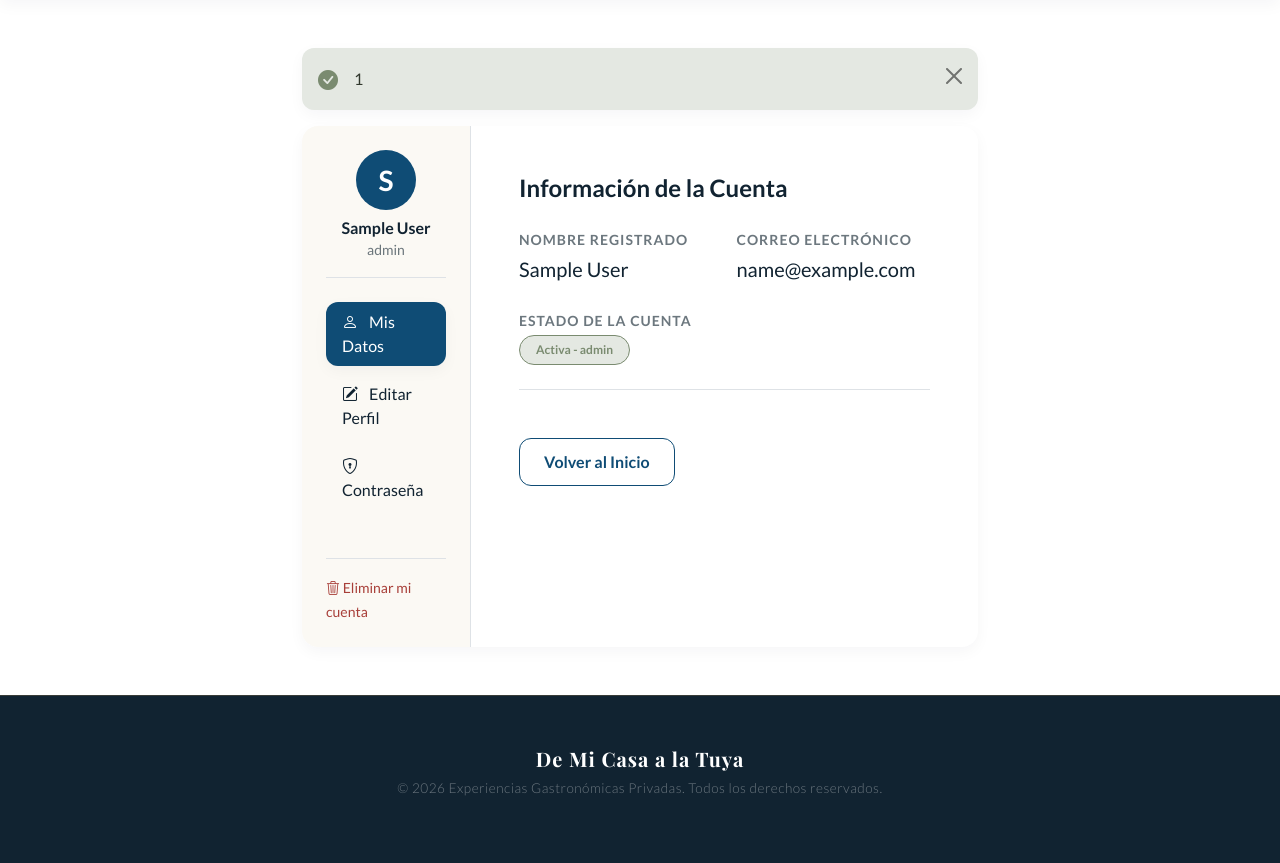
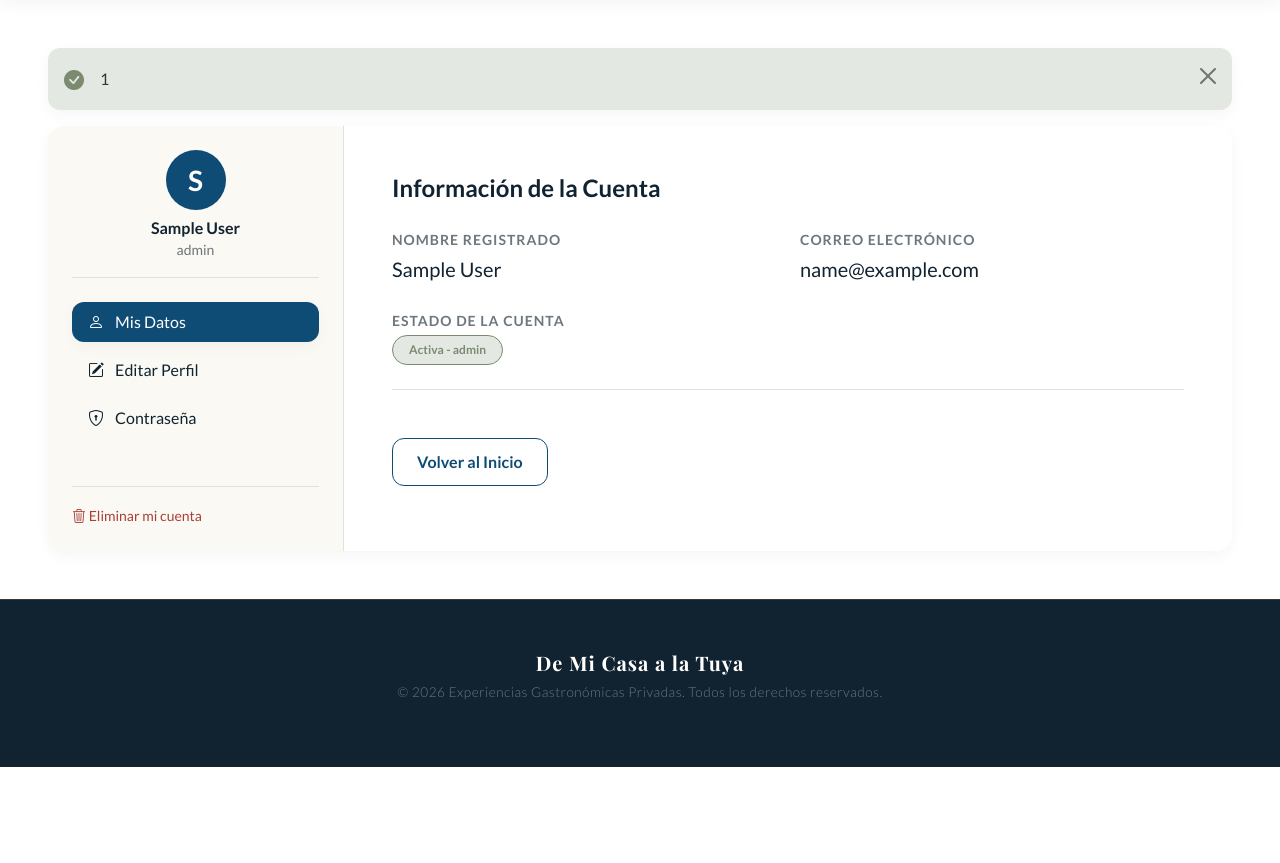
Before and after one commit to yoyi-88/Proyecto_Fin_De_Grado, a PHP site: page /Proyecto_Fin_De_Grado/account in a window 1280 px wide. Shown: the part 79-942 px from the top of the page. After the commit the page ends 846 px from the top, so only its background shows below. Run offline with PHP 8.4, Linux system fonts and the light colour scheme; the visitor is signed in with stand-in values (Sample User, id 1); style sheets or scripts are compiled from the project's sources; some libraries are stand-ins or nearby versions.

Commit message:
Fix visual account

```diff
--- a/views/account/edit/index.php
+++ b/views/account/edit/index.php
@@ -1,10 +1,10 @@
-<div class="container form-page py-5">
+<div class="container py-5">
     <?php require_once("template/partials/mensaje.partial.php") ?>
     <?php require_once("template/partials/error.partial.php") ?>
 
     <div class="card shadow-sm border-0 rounded-4 overflow-hidden">
         <div class="row g-0">
-            <div class="col-md-4 col-lg-3">
+            <div class="col-md-4 col-lg-3 bg-light border-end">
                 <?php require_once("views/account/partials/menu.partial.php") ?>
             </div>
 
--- a/views/account/main/index.php
+++ b/views/account/main/index.php
@@ -1,11 +1,11 @@
-<div class="container form-page py-5">
+<div class="container-fluid py-5 px-md-5">
     <?php require_once("template/partials/mensaje.partial.php") ?>
     <?php require_once("template/partials/error.partial.php") ?>
 
     <div class="card shadow-sm border-0 rounded-4 overflow-hidden">
         <div class="row g-0">
 
-            <div class="col-md-4 col-lg-3">
+            <div class="col-md-4 col-lg-3 bg-light border-end">
                 <?php require_once("views/account/partials/menu.partial.php") ?>
             </div>
 
--- a/views/account/partials/menu.partial.php
+++ b/views/account/partials/menu.partial.php
@@ -13,7 +13,7 @@
     $inicial = strtoupper(substr($nombreUsuario, 0, 1));
 ?>
 
-<div class="account-sidebar p-4 bg-light border-end h-100">
+<div class="p-4 h-200">
     <div class="text-center mb-4 pb-3 border-bottom">
         <div class="avatar-circle bg-primary text-white mx-auto mb-2 d-flex align-items-center justify-content-center fw-bold fs-3" style="width: 60px; height: 60px; border-radius: 50%;">
             <?= $inicial ?>
--- a/views/account/password/index.php
+++ b/views/account/password/index.php
@@ -1,11 +1,11 @@
-<div class="container form-page py-5">
+<div class="container py-5">
     <?php require_once("template/partials/mensaje.partial.php") ?>
     <?php require_once("template/partials/error.partial.php") ?>
 
     <div class="card shadow-sm border-0 rounded-4 overflow-hidden">
         <div class="row g-0">
 
-            <div class="col-md-4 col-lg-3">
+            <div class="col-md-4 col-lg-3 bg-light border-end">
                 <?php require_once("views/account/partials/menu.partial.php") ?>
             </div>
 
```
